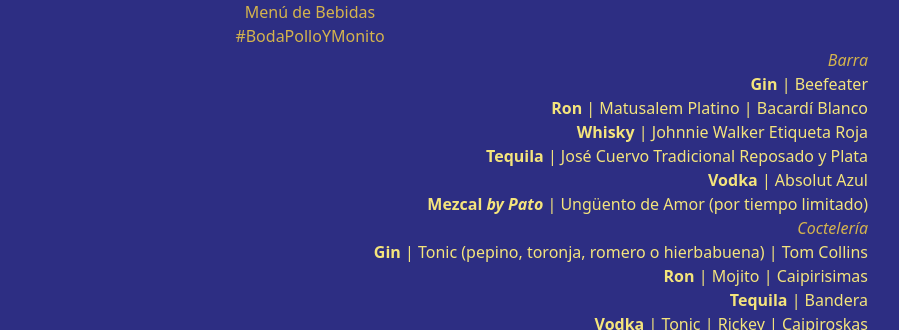
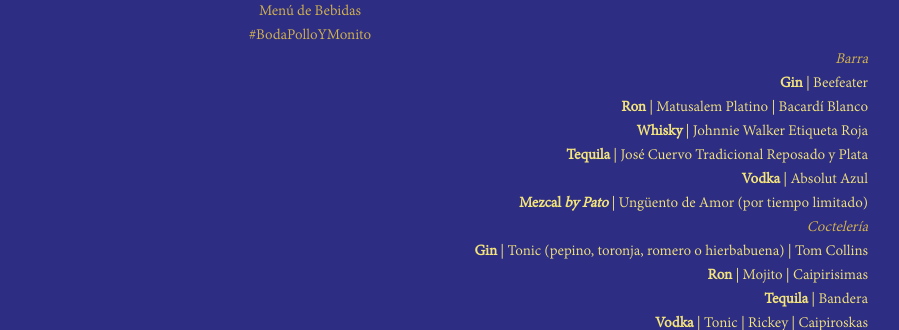
Before and after one commit to rolope/rolope.github.io, a plain HTML site: page bodapolloymonito/drinks.html in a window 1280 px wide. Shown: the top 330 px of the page, without its empty margins (330-1229 px from the left). Drawn offline with nearby package versions, Linux system fonts and the light colour scheme.

Commit message:
BODA: Font

```diff
--- a/bodapolloymonito/drinks.html
+++ b/bodapolloymonito/drinks.html
@@ -7,9 +7,15 @@
 	<title>Menu de Bebidas - #BodaPolloYMonito</title>
 	<link href="https://cdn.jsdelivr.net/npm/bootstrap@5.2.2/dist/css/bootstrap.min.css" rel="stylesheet"
 		integrity="sha384-Zenh87qX5JnK2Jl0vWa8Ck2rdkQ2Bzep5IDxbcnCeuOxjzrPF/et3URy9Bv1WTRi" crossorigin="anonymous">
+	<style>
+		@font-face {
+			font-family: devanagari;
+			src: url(fonts/adobe_devanagari_regular.otf);
+		}
+	</style>
 </head>
 
-<body style="background-color: #2D2E83; color: #F4E47C;">
+<body style="background-color: #2D2E83; color: #F4E47C; font-family: devanagari;">
 	<div class="container-sm">
 		<div class="row">
 			<div class="col text-center" style="color: #D5B44D;">Men&uacute; de Bebidas</div>
```
Also changed, not shown: bodapolloymonito/fonts/adobe_devanagari_bolditalic.otf (added), bodapolloymonito/fonts/adobe_devanagari_italic.otf (added), bodapolloymonito/fonts/adobe_devanagari_regular.otf (added).
